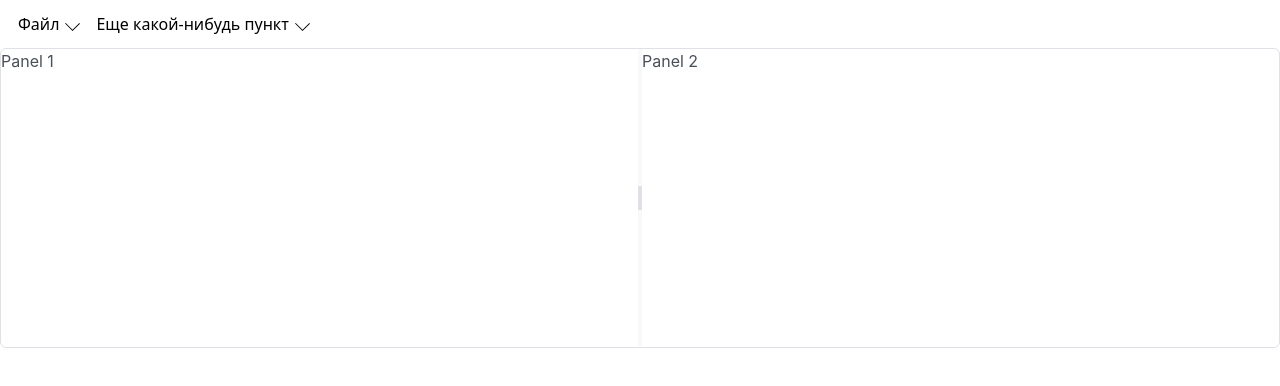
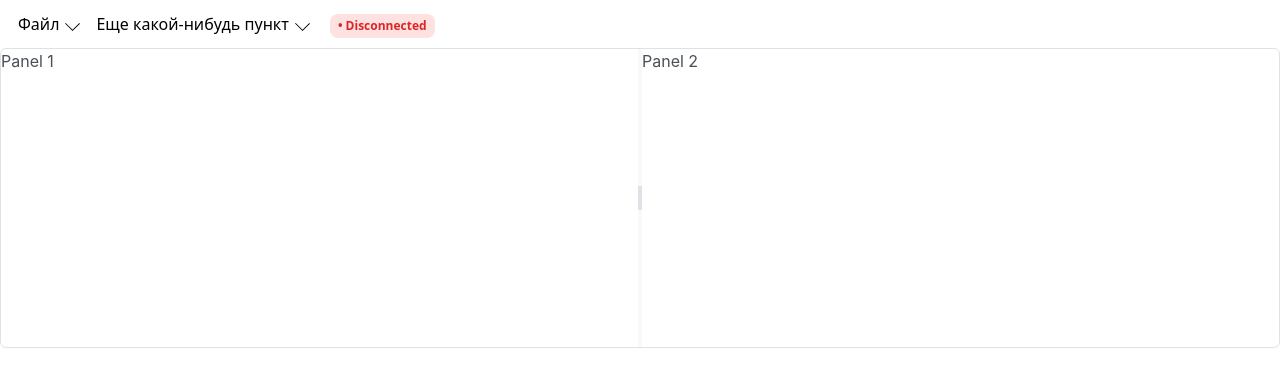
Before and after one commit to Apregot/VirtualEndoscopy, a React (Vite) app in the folder web/: page / in a window 1280 px wide. Shown: the top 386 px of the page. Built offline with nearby package versions, Linux system fonts and the light colour scheme.

Commit message:
Добавил плашку статуса подключения к серверу

```diff
--- /dev/null
+++ b/web/src/components/menu/ConnectionInfo.tsx
@@ -0,0 +1,40 @@
+import React, { type ReactElement } from 'react';
+
+export enum ConnectionStatus {
+    CONNECTED,
+    DISCONNECTED,
+    PROGRESS,
+};
+
+export const ConnectionInfo = (): ReactElement => {
+    const status = ConnectionStatus.DISCONNECTED;
+    const classes = 'ml-3 mt-1 max-h-6 px-2 py-1 rounded-lg font-semibold text-xs';
+
+    return (
+        <div className={`${classes} ${getStatusClasses(status)}`}>• {getStatusTitle(status)}</div>
+    );
+};
+
+function getStatusClasses(status: ConnectionStatus): string {
+    switch (status) {
+        case ConnectionStatus.CONNECTED:
+            return 'text-green-600 bg-green-100';
+        case ConnectionStatus.DISCONNECTED:
+            return 'text-red-600 bg-red-100';
+        case ConnectionStatus.PROGRESS:
+            return 'text-yellow-600 bg-yellow-100';
+    }
+    return '';
+}
+
+function getStatusTitle(status: ConnectionStatus): string {
+    switch (status) {
+        case ConnectionStatus.CONNECTED:
+            return 'Connected';
+        case ConnectionStatus.DISCONNECTED:
+            return 'Disconnected';
+        case ConnectionStatus.PROGRESS:
+            return 'Connection...';
+    }
+    return 'Undefined';
+}
--- a/web/src/components/menu/Menu.tsx
+++ b/web/src/components/menu/Menu.tsx
@@ -1,12 +1,14 @@
 import { SelectList } from '../base/SelectList';
 import React, { type ReactElement } from 'react';
 import styles from './Menu.module.scss';
+import { ConnectionInfo } from './ConnectionInfo';
 
 export const Menu = (): ReactElement => {
     return (
         <div className={styles.menu}>
             <SelectList items={[{ id: 'one', title: 'Загрузить' }, { id: 'two', title: 'Еще чето' }]} onItemSelect={(id) => { console.log(`ITEM SELECTED: ${id}`); }}>Файл</SelectList>
             <SelectList items={[{ id: 'one', title: 'Загрузить' }, { id: 'two', title: 'Еще чето' }]} onItemSelect={(id) => { console.log(`ITEM SELECTED: ${id}`); }}>Еще какой-нибудь пункт</SelectList>
+            <ConnectionInfo/>
         </div>
     );
 };
```
Also changed, not shown: web/.eslintrc.cjs.
